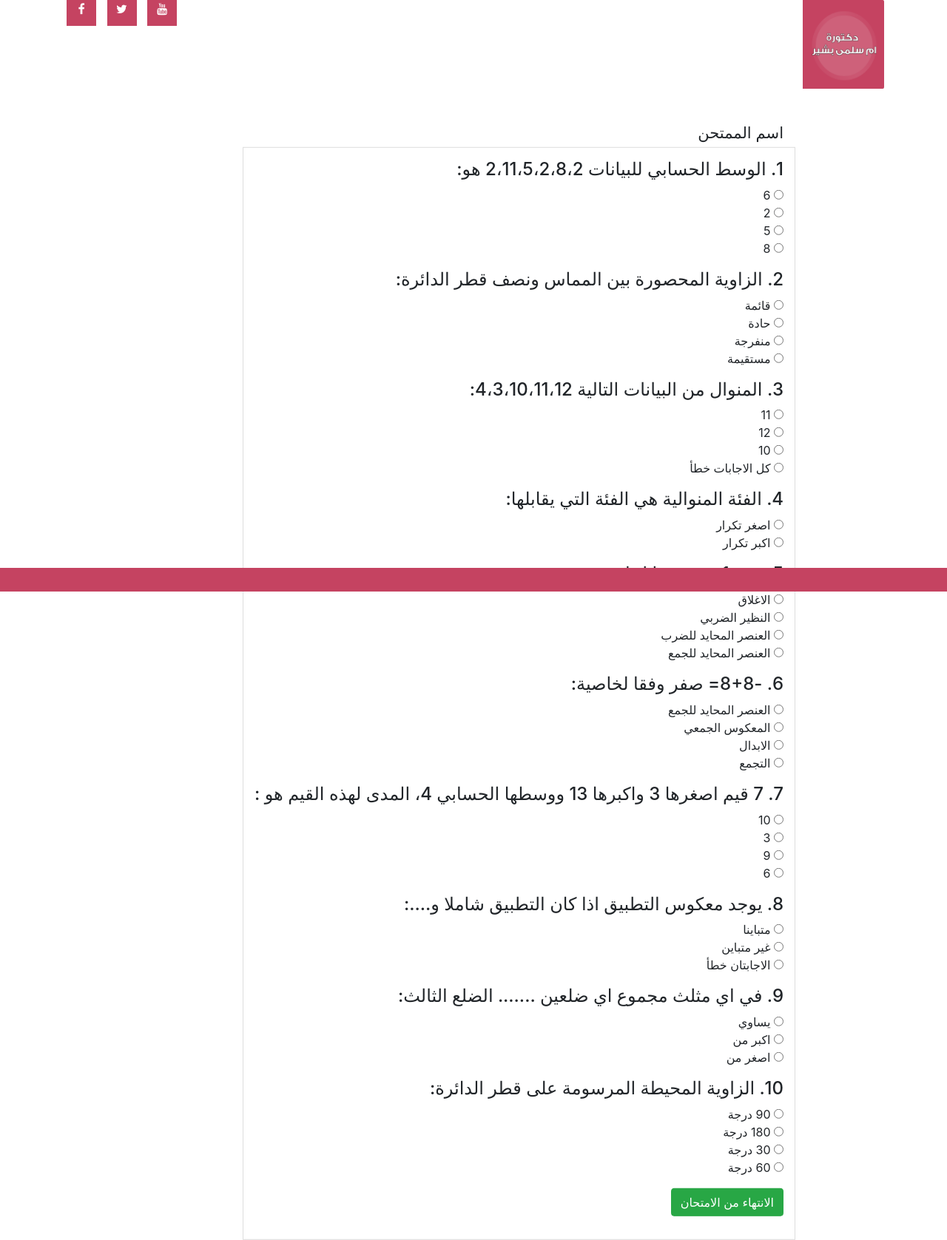
After one commit to csmohamme/Tasketooplay, a PHP site: page /exam.php in a window 1280 px wide. The commit adds this page. Shown: the whole page at 74% size. Run offline with PHP 8.4, Linux system fonts and the light colour scheme.

Commit message:
second shot with php

```diff
--- a/css/style.css
+++ b/css/style.css
@@ -81,23 +81,22 @@ display: block;
 
 }
 /********** exam section  **********/
-.stuName{
-    float:right;
-    margin-top: 130px;
+.StudentName{
+    float: right;
     position: absolute;
-    left: 76%;
+    top: -51px;
+    font-size: 21px;
 }
 .exam {
     direction: rtl;
-      text-align:right;
-      float:right;
-      border:1px solid #ddd;
-    position:absolute;
-  width:100%;
-  top:52%;
-  left:50%;
-  transform:translate(-50%, -50%);
-  padding: 15px;
+    text-align: right;
+    float: right;
+    border: 1px solid #ddd;
+    position: relative;
+    height: 100%;
+    padding: 15px;
+    margin-bottom: 20px;
+    transform: translate(0,10%);
 }
 .exam ul{
     list-style: none;
--- /dev/null
+++ b/exam.php
@@ -0,0 +1,138 @@
+<?php include "layout/header.php" ?>
+<div class=" exam">
+
+    <div class="row">
+        <div class="col-md-12 col-ms-12">
+            <label for="StudentName" class="StudentName">
+                اسم الممتحن
+            </label>
+        </div>
+    </div>
+    <form method="post" class="">
+
+        <h4>1. الوسط الحسابي للبيانات 2،11،5،2،8،2 هو:</h4>
+        <input type="hidden" name="QutID1" value="15" class="">
+        <div class="form-group">
+            <input type="radio" name="Answer1" value="47" /> 6
+            <br>
+            <input type="radio" name="Answer1" value="48" /> 2
+            <br>
+            <input type="radio" name="Answer1" value="49" /> 5
+            <br>
+            <input type="radio" name="Answer1" value="50" /> 8
+            <br>
+        </div>
+        <input type="hidden" name="n" value="2">
+        <h4>2. الزاوية المحصورة بين المماس ونصف قطر الدائرة:</h4>
+        <input type="hidden" name="QutID2" value="22">
+        <div class="form-group">
+            <input type="radio" name="Answer2" value="72" /> قائمة
+            <br>
+            <input type="radio" name="Answer2" value="73" /> حادة
+            <br>
+            <input type="radio" name="Answer2" value="74" /> منفرجة
+            <br>
+            <input type="radio" name="Answer2" value="75" /> مستقيمة
+            <br>
+        </div>
+        <input type="hidden" name="n" value="3">
+        <h4>3. المنوال من البيانات التالية 4،3،10،11،12:</h4>
+        <input type="hidden" name="QutID3" value="18">
+        <div class="form-group">
+            <input type="radio" name="Answer3" value="58" /> 11
+            <br>
+            <input type="radio" name="Answer3" value="59" /> 12
+            <br>
+            <input type="radio" name="Answer3" value="60" /> 10
+            <br>
+            <input type="radio" name="Answer3" value="61" /> كل الاجابات خطأ
+            <br>
+        </div>
+        <input type="hidden" name="n" value="4">
+        <h4>4. الفئة المنوالية هي الفئة التي يقابلها:</h4>
+        <input type="hidden" name="QutID4" value="19">
+        <div class="form-group">
+            <input type="radio" name="Answer4" value="62" /> اصغر تكرار
+            <br>
+            <input type="radio" name="Answer4" value="63" /> اكبر تكرار
+            <br>
+        </div>
+        <input type="hidden" name="n" value="5">
+        <h4>5. س×1=س وفقا لخاصية:</h4>
+        <input type="hidden" name="QutID5" value="7">
+        <div class="form-group">
+            <input type="radio" name="Answer5" value="17" /> الاغلاق
+            <br>
+            <input type="radio" name="Answer5" value="18" /> النظير الضربي
+            <br>
+            <input type="radio" name="Answer5" value="19" /> العنصر المحايد للضرب
+            <br>
+            <input type="radio" name="Answer5" value="20" /> العنصر المحايد للجمع
+            <br>
+        </div>
+        <input type="hidden" name="n" value="6">
+        <h4>6. -8+8= صفر وفقا لخاصية:</h4>
+        <input type="hidden" name="QutID6" value="5">
+        <div class="form-group">
+            <input type="radio" name="Answer6" value="9" /> العنصر المحايد للجمع
+            <br>
+            <input type="radio" name="Answer6" value="10" /> المعكوس الجمعي
+            <br>
+            <input type="radio" name="Answer6" value="11" /> الابدال
+            <br>
+            <input type="radio" name="Answer6" value="12" /> التجمع
+            <br>
+        </div>
+        <input type="hidden" name="n" value="7">
+        <h4>7. 7 قيم اصغرها 3 واكبرها 13 ووسطها الحسابي 4، المدى لهذه القيم هو :</h4>
+        <input type="hidden" name="QutID7" value="17">
+        <div class="form-group">
+            <input type="radio" name="Answer7" value="54" /> 10
+            <br>
+            <input type="radio" name="Answer7" value="55" /> 3
+            <br>
+            <input type="radio" name="Answer7" value="56" /> 9
+            <br>
+            <input type="radio" name="Answer7" value="57" /> 6
+            <br>
+        </div>
+        <input type="hidden" name="n" value="8">
+        <h4>8. يوجد معكوس التطبيق اذا كان التطبيق شاملا و....:</h4>
+        <input type="hidden" name="QutID8" value="13">
+        <div class="form-group">
+            <input type="radio" name="Answer8" value="41" /> متباينا
+            <br>
+            <input type="radio" name="Answer8" value="42" /> غير متباين
+            <br>
+            <input type="radio" name="Answer8" value="43" /> الاجابتان خطأ
+            <br>
+        </div>
+        <input type="hidden" name="n" value="9">
+        <h4>9. في اي مثلث مجموع اي ضلعين ....... الضلع الثالث:</h4>
+        <input type="hidden" name="QutID9" value="14">
+        <div class="form-group">
+            <input type="radio" name="Answer9" value="44" /> يساوي
+            <br>
+            <input type="radio" name="Answer9" value="45" /> اكبر من
+            <br>
+            <input type="radio" name="Answer9" value="46" /> اصغر من
+            <br>
+        </div>
+        <input type="hidden" name="n" value="10">
+        <h4>10. الزاوية المحيطة المرسومة على قطر الدائرة:</h4>
+        <input type="hidden" name="QutID10" value="12">
+        <div class="form-group">
+            <input type="radio" name="Answer10" value="37" /> 90 درجة
+            <br>
+            <input type="radio" name="Answer10" value="38" /> 180 درجة
+            <br>
+            <input type="radio" name="Answer10" value="39" /> 30 درجة
+            <br>
+            <input type="radio" name="Answer10" value="40" /> 60 درجة
+            <br>
+        </div>
+        <input type="hidden" name="n" value="11">
+        <input type="submit" class="btn btn-success form-group" name="finish" value="الانتهاء من الامتحان">
+    </form>
+</div>
+<?php include "layout/footer.php" ?>
--- /dev/null
+++ b/layout/footer.php
@@ -0,0 +1,11 @@
+</div>
+
+<footer class="footer-section">
+
+</footer>
+<script src="js/jquery-1.12.4.js"></script>
+<script src="js/bootstrap.min.js"></script>
+<script src="js/main.js"></script>
+</body>
+
+</html>
--- /dev/null
+++ b/layout/header.php
@@ -0,0 +1,26 @@
+<!DOCTYPE html>
+<html lang="en">
+
+<head>
+    <meta charset="UTF-8">
+    <meta name="viewport" content="width=device-width, initial-scale=1.0">
+    <title>Document</title>
+    <link rel="stylesheet" href="css/font-awesome.min.css">
+    <link rel="stylesheet" href="css/bootstrap.min.css">
+    <link rel="stylesheet" href="css/style.css">
+</head>
+
+<body>
+    <div class="container">
+        <div class="logo">
+            <a href="index.php"><img src="images/logo.png" class="img-fluid"
+                    alt="شعار وسيط للخدمات التجارية والترفيهية" /></a>
+        </div>
+        <div class="social-icons">
+            <ul class="social-links">
+                <li><a href="" class="hover-opacity"><i class="fa fa-facebook"></i></a></li>
+                <li><a href="" class="hover-opacity"><i class="fa fa-twitter"></i></a></li>
+                <li><a href="" class="hover-opacity"><i class="fa fa-youtube"></i></a></li>
+            </ul>
+        </div>
+    </div>
```
Also changed, not shown: exam.html (deleted, +0 -70 lines), index.html (deleted, +0 -106 lines), index.php (added, +75 -0 lines).
